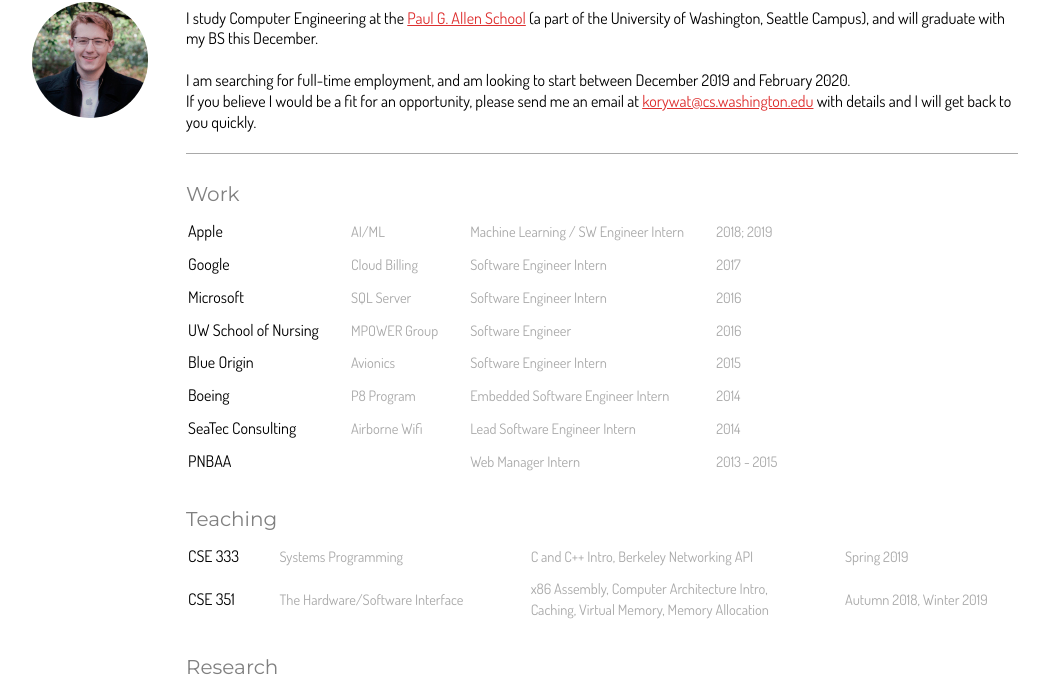
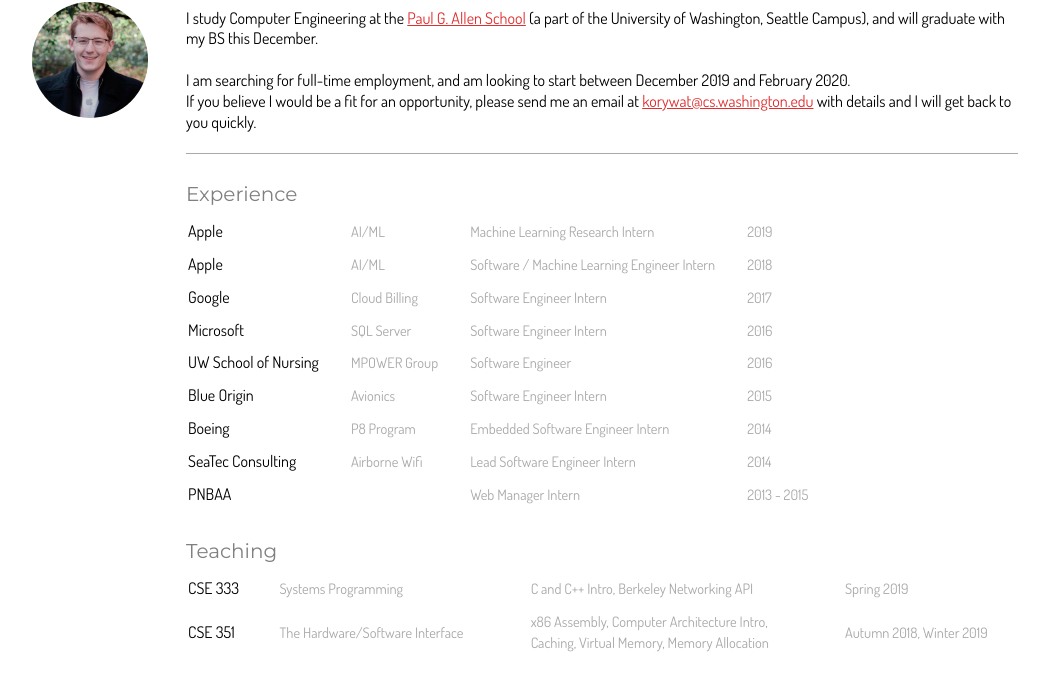
Before and after one commit to kory/kory.github.io, a plain HTML site: page index.html in a window 1280 px wide. Shown: the part 129-805 px from the top of the page, without its empty margins (6-1055 px from the left). Drawn offline with Linux system fonts and the light colour scheme.

Commit message:
Split Apple

```diff
--- a/index.html
+++ b/index.html
@@ -38,7 +38,7 @@
             </div>
         </div>
         <div class="titleWrapper">
-            <div class="detailTitle">Work</div>
+            <div class="detailTitle">Experience</div>
         </div>
         <div class="detailWrapper">
             <div class="detailLeft">
@@ -49,9 +49,15 @@
                       <tr class="top">
                         <td>Apple</td>
                         <td class="detailText">AI/ML</td>
-                        <td class="detailText">Machine Learning / SW Engineer Intern</td>
-                        <td class="detailText">2018; 2019</td>
+                        <td class="detailText">Machine Learning Research Intern</td>
+                        <td class="detailText">2019</td>
                       </tr>
+                      <tr>
+                        <td>Apple</td>
+                        <td class="detailText">AI/ML</td>
+                        <td class="detailText">Software / Machine Learning Engineer Intern</td>
+                        <td class="detailText">2018</td>
+                        </tr>
                       <tr>
                         <td>Google</td>
                         <td class="detailText">Cloud Billing</td>
--- a/style.css
+++ b/style.css
@@ -8,11 +8,6 @@
 	-ms-text-size-adjust: 100%;
 	-moz-text-size-adjust: 100%;
 	-webkit-text-size-adjust: 100%;
-}
-
-.pageWrapper {
-	width: 100%;
-	overflow: auto;
 }
 
 a {
@@ -26,6 +21,11 @@
 	margin: 20px 0 10px 0;
 	background: white;
 	height: 50px;
+}
+
+.pageWrapper {
+	width: 100%;
+	overflow: auto;
 }
 
 .footer {
```
